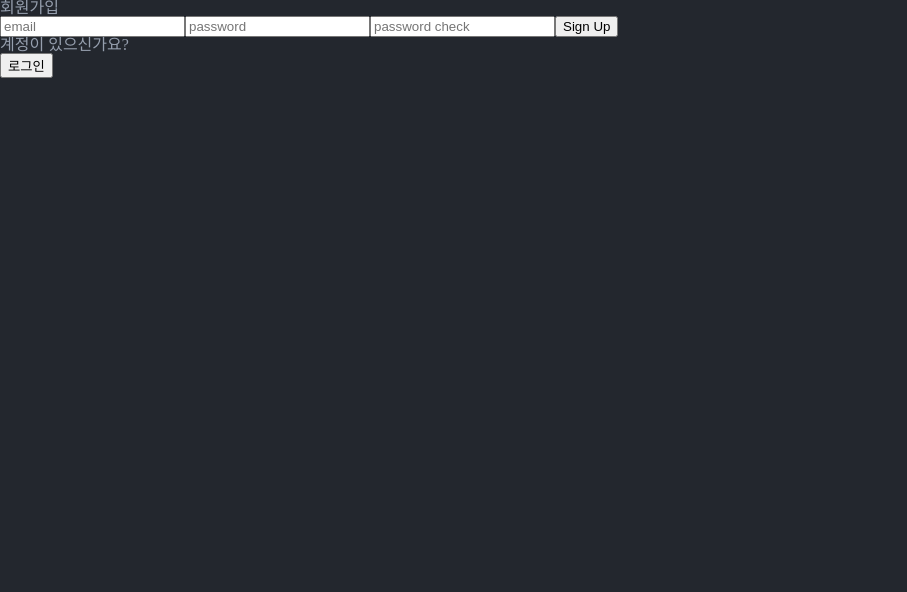
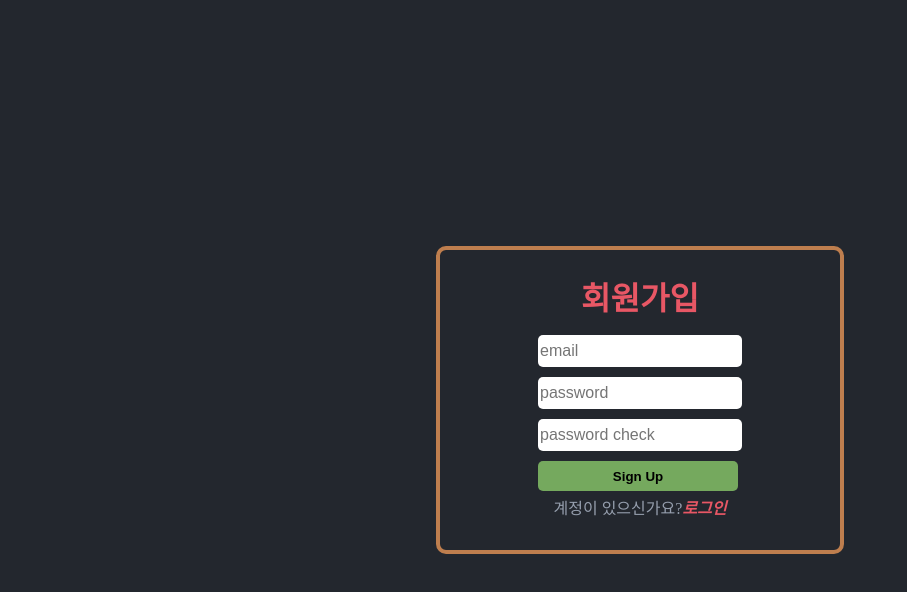
Before and after one commit to YoonKeumJae/AIng, a React (Vite) app: page /sign-up in a window 1280 px wide. Shown: the top 592 px of the page, without its empty margins (0-907 px from the left). Built offline with nearby package versions, Linux system fonts and the light colour scheme; no server answers.

Commit message:
SignUp style

```diff
--- a/src/pages/auth/SignIn.jsx
+++ b/src/pages/auth/SignIn.jsx
@@ -40,7 +40,7 @@ const Input = styled.input`
   font-size: 100%;
 `;
 
-const SigninButton = styled.button`
+const SignInButton = styled.button`
   width: 200px;
   height: 30px;
   border: none;
@@ -80,7 +80,7 @@ const SignIn = () => {
         <Form>
           <Input type="text" placeholder="email" />
           <Input type="password" placeholder="password" />
-          <SigninButton type="submit">Sign In</SigninButton>
+          <SignInButton type="submit">Sign In</SignInButton>
           <GoogleButton type="button">Google</GoogleButton>
         </Form>
         <span>
--- a/src/pages/auth/SignUp.jsx
+++ b/src/pages/auth/SignUp.jsx
@@ -1,4 +1,61 @@
 import { useNavigate } from "react-router-dom";
+import styled from "styled-components";
+
+const Wrapper = styled.div`
+  display: flex;
+  flex-direction: column;
+  justify-content: center;
+  align-items: center;
+  margin: 0 15%;
+  height: 100vh;
+`;
+const Title = styled.span`
+  font-size: 2rem;
+  font-weight: bold;
+  color: var(--color-red);
+  margin-bottom: 20px;
+`;
+const FormWrapper = styled.div`
+  display: flex;
+  flex-direction: column;
+  justify-content: center;
+  align-items: center;
+  width: 400px;
+  height: 300px;
+  border: 4px solid var(--color-yellow);
+  border-radius: 10px;
+`;
+const Form = styled.form`
+  display: flex;
+  flex-direction: column;
+  justify-content: space-around;
+`;
+
+const Input = styled.input`
+  width: 200px;
+  height: 30px;
+  margin-bottom: 10px;
+  border: none;
+  border-radius: 5px;
+  font-size: 100%;
+`;
+
+const SignUpButton = styled.button`
+  width: 200px;
+  height: 30px;
+  border: none;
+  border-radius: 5px;
+  background-color: var(--color-green);
+  margin-bottom: 10px;
+  font-weight: bold;
+`;
+
+const SignInLink = styled.a`
+  cursor: pointer;
+  font-weight: bold;
+  font-style: italic;
+  color: var(--color-red);
+`;
 
 const SignUp = () => {
   const navigate = useNavigate();
@@ -7,19 +64,21 @@ const SignUp = () => {
     navigate("/sign-in");
   };
   return (
-    <div>
-      회원가입
-      <form>
-        <input type="text" placeholder="email" />
-        <input type="password" placeholder="password" />
-        <input type="password" placeholder="password check" />
-        <button type="submit">Sign Up</button>
-      </form>
-      <div>
-        <div>계정이 있으신가요?</div>
-        <button onClick={onClickSignIn}>로그인</button>
-      </div>
-    </div>
+    <Wrapper>
+      <FormWrapper>
+        <Title>회원가입</Title>
+        <Form>
+          <Input type="text" placeholder="email" />
+          <Input type="password" placeholder="password" />
+          <Input type="password" placeholder="password check" />
+          <SignUpButton type="submit">Sign Up</SignUpButton>
+        </Form>
+        <span>
+          계정이 있으신가요?
+          <SignInLink onClick={onClickSignIn}>로그인</SignInLink>
+        </span>
+      </FormWrapper>
+    </Wrapper>
   );
 };
 
```
